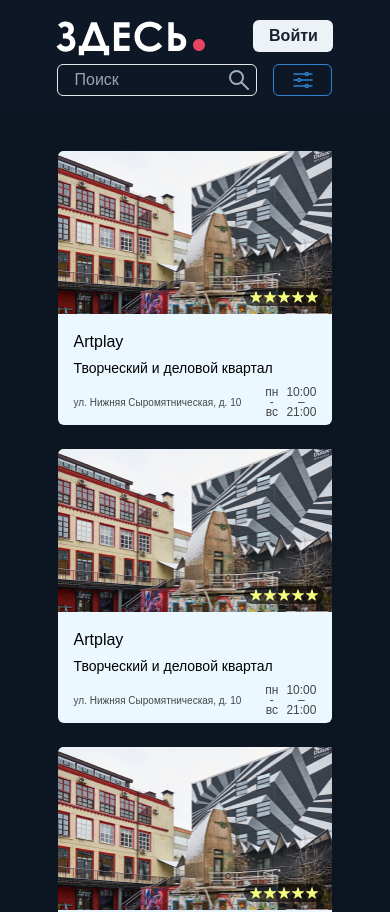
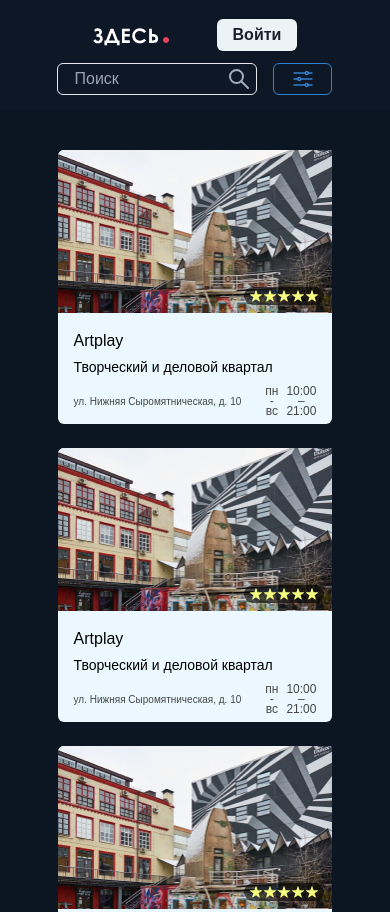
Before and after one commit to Prains/ivan-first, a Next.js app: page / in a window 390 px wide. Shown: the top 912 px of the page. Built offline with nearby package versions, Linux system fonts and the light colour scheme; no server answers.

Commit message:
add links to register and login

```diff
--- a/components/Header/Header.jsx
+++ b/components/Header/Header.jsx
@@ -1,4 +1,4 @@
-import {HeaderLogo} from "@/images/Header";
+import { HeaderLogo } from "@/images/Header";
 import Link from "next/link";
 import Image from "next/image";
 import IsolatedInput from "@/components/ui/IsolatedInput/IsolatedInput";
@@ -6,29 +6,71 @@
 import IsolatedSearch from "@/components/ui/IsolatedSearch/IsolatedSearch";
 import IsolatedPopOver from "@/components/ui/IsolatedPopOver/IsolatedPopOver";
 import HeaderModal from "@/components/Header/MobileFilters/HeaderModal/HeaderModal";
+import links from "@/utils/links";
+import { Logo } from "../ui/Icons";
+
 const Header = () => {
-
   return (
-        <header className='bg-[#0E1726] py-[15px] flex items-center z-30'>
-            <div className='w-[91%] lg:w-[91%] md:w-[91%] bg-[#0E1726] mx-auto flex justify-between items-center flex-col md:flex-row'>
-                <div className='md:w-max flex items-center justify-between mb-2'>
-                    <Link href='#' className='w-full gap-12 flex items-center justify-between'>
-                        <Image src={HeaderLogo} alt='header__logo'/>
-                        <IsolatedButton className={'lg: font-[20px] h-[32px] w-[80px] md:hidden text-[#1A202C]'}>Войти</IsolatedButton>
+    <header className="bg-[#0E1726] py-[15px] flex items-center z-30">
+      <div className="w-[91%] lg:w-[91%] md:w-[91%] bg-[#0E1726] mx-auto flex justify-between items-center flex-col md:flex-row">
+        <div className="md:w-max flex items-center justify-between mb-2">
+          <div
+            href={links.mainpage}
+            className="w-full gap-12 flex items-center justify-between"
+          >
+            <Logo />
+            <Link href={links.login}>
+              <IsolatedButton
+                className={
+                  "lg: font-[20px] h-[32px] w-[80px] md:hidden text-[#1A202C]"
+                }
+              >
+                Войти
+              </IsolatedButton>
             </Link>
           </div>
-                <div className='flex gap-4 justify-between'>
-                    <IsolatedSearch variant={'outline'} colorScheme={'green'} placeholder={'Поиск'} className={'lg:w-[264px] md:w-[222px] w-[200px] text-[#D9D9D9] border-gray-200 h-[32px] md:h-[40px] pr-[40px]'} />
-                    <IsolatedInput variant={'outline'} colorScheme={'green'} placeholder={''} className={'lg:w-[184px] lg:block text-[#D9D9D9] border-gray-200 h-[32px] md:h-[40px] hidden'} />
-                    <IsolatedPopOver className='hidden md:block md:mr-0 mr-[0px] md:scale-125 z-40 cursor-pointer'/>
-                    <HeaderModal className='block md:hidden'/>
         </div>
-                <div className='flex gap-2'>
-                    <IsolatedButton className={'lg: font-[20px] h-[32px] w-[80px] hidden md:block text-[#1A202C]'}>Войти</IsolatedButton>
-                    <IsolatedButton className={'lg: font-[20px] h-[32px] w-[140px] md:block hidden text-[#1A202C]'}>Регистрация</IsolatedButton>
+        <div className="flex gap-4 justify-between">
+          <IsolatedSearch
+            variant={"outline"}
+            colorScheme={"green"}
+            placeholder={"Поиск"}
+            className={
+              "lg:w-[264px] md:w-[222px] w-[200px] text-[#D9D9D9] border-gray-200 h-[32px] md:h-[40px] pr-[40px]"
+            }
+          />
+          <IsolatedInput
+            variant={"outline"}
+            colorScheme={"green"}
+            placeholder={""}
+            className={
+              "lg:w-[184px] lg:block text-[#D9D9D9] border-gray-200 h-[32px] md:h-[40px] hidden"
+            }
+          />
+          <IsolatedPopOver className="hidden md:block md:mr-0 mr-[0px] md:scale-125 z-40 cursor-pointer" />
+          <HeaderModal className="block md:hidden" />
+        </div>
+        <div className="flex gap-2">
+          <Link href={links.login}>
+            <IsolatedButton
+              className={
+                "lg: font-[20px] h-[32px] w-[80px] hidden md:block text-[#1A202C]"
+              }
+            >
+              Войти
+            </IsolatedButton>
+          </Link>
+          <Link href={links.register}>
+            <IsolatedButton
+              className={
+                "lg: font-[20px] h-[32px] w-[140px] md:block hidden text-[#1A202C]"
+              }
+            >
+              Регистрация
+            </IsolatedButton>
+          </Link>
         </div>
       </div>
-
     </header>
   );
 };
--- a/utils/links.js
+++ b/utils/links.js
@@ -1,6 +1,8 @@
 const links = {
   mainpage: "/",
   backend: "http://localhost:1337/api",
+  register: "/register",
+  login: "/login",
 };
 
 export default links;
```
Lines whose indentation alone changed are shown as unchanged.
